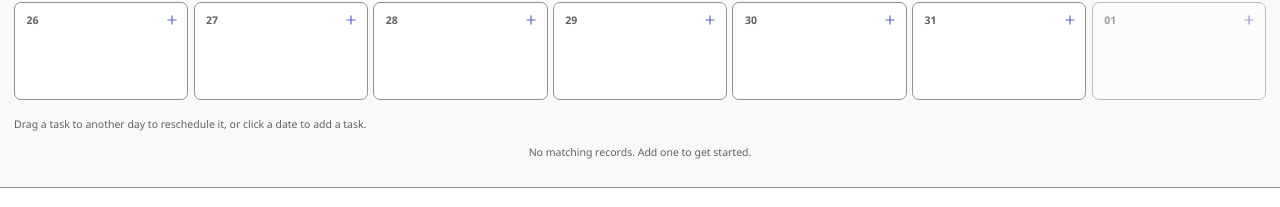
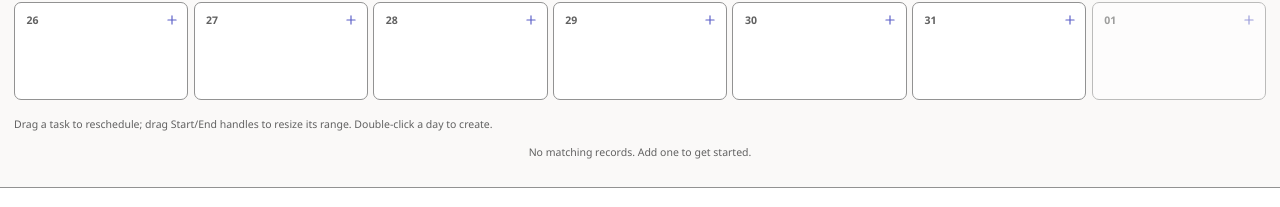
Before and after one commit to eddyvn98/collection-planner, a React (Vite) app: page / in a window 1280 px wide. Both pictures are taken after a click on the button "Schedule". Shown: the part 587-794 px from the top of the page. Built offline with nearby package versions, Linux system fonts and the light colour scheme.

Commit message:
feat(7C-2c): persist Schedule start and end edge changes and double-click creation

```diff
--- a/src/renderers/CollectionScheduleView.tsx
+++ b/src/renderers/CollectionScheduleView.tsx
@@ -6,7 +6,7 @@ import { useCompactSchedule } from "./useCompactSchedule";
 import { DndContext, KeyboardSensor, PointerSensor, TouchSensor, useSensor, useSensors, type DragEndEvent } from "@dnd-kit/core";
 import { CollectionScheduleDay } from "./CollectionScheduleDay";
 import { CollectionRecordDetails } from "./CollectionRecordDetails";
-import { createScheduledTask, moveSchedulePeriod, rescheduleTask, scheduleDays,
+import { createScheduledTask, moveSchedulePeriod, rescheduleTask, resizeScheduleRange, scheduleDays,
   scheduledTaskDay, type ScheduleMode } from "../collections/collectionSchedule";
 import { localToday } from "../collections/collectionTasks";
 import type { CollectionBlockPayload, CollectionRecord, CollectionView } from "../collections/model";
@@ -38,6 +38,11 @@ export function CollectionScheduleView({data,view,rows,month,setMonth,readOnly,o
   const id=task.slice(14),day=target.slice(13);
   if(!rows.some(row=>row.id===id))return;
   const next=rescheduleTask(data,view,id,day);
+  if(next!==data)onChange(next);
+ };
+ const resize=(id:string,edge:"start"|"end",day:string)=>{
+  if(readOnly)return;
+  const next=resizeScheduleRange(data,view,id,edge,day);
   if(next!==data)onChange(next);
  };
  const create=(day:string,title:string)=>{
@@ -77,18 +82,18 @@ export function CollectionScheduleView({data,view,rows,month,setMonth,readOnly,o
            {format(parseISO(day),"EEE, d MMM yyyy")}
          </h3>
          <CollectionScheduleDay data={data} view={view} day={day} today={today} outside={false}
-           rows={byDay.get(day)??[]} readOnly={readOnly} onCreate={create} onOpen={setOpenId}/>
+           rows={byDay.get(day)??[]} readOnly={readOnly} onCreate={create} onOpen={setOpenId} onResize={resize}/>
         </div>)}
       </div> : <div className="grid min-w-[700px] grid-cols-7 gap-1.5 text-xs" role="grid" aria-label="Task schedule">
        {["Mon","Tue","Wed","Thu","Fri","Sat","Sun"].map(name=>
          <strong key={name} className="pb-1 text-center text-[var(--planner-secondary)]">{name}</strong>)}
        {days.map(day=><CollectionScheduleDay key={day} data={data} view={view} day={day}
          today={today} outside={mode==="month"&&!day.startsWith(anchor.slice(0,7))}
-         rows={byDay.get(day)??[]} readOnly={readOnly} onCreate={create} onOpen={setOpenId}/>)}
+         rows={byDay.get(day)??[]} readOnly={readOnly} onCreate={create} onOpen={setOpenId} onResize={resize}/>)}
       </div>}
    </DndContext>
   </div>
-  <p className="text-xs text-[var(--planner-secondary)]">Drag a task to another day to reschedule it, or click a date to add a task.</p>
+  <p className="text-xs text-[var(--planner-secondary)]">Drag a task to reschedule; drag Start/End handles to resize its range. Double-click a day to create.</p>
   {openId&&<CollectionRecordDetails data={data} recordId={openId} readOnly={readOnly}
     onChange={onChange} onClose={()=>setOpenId(null)}/>}
  </div>;
```
